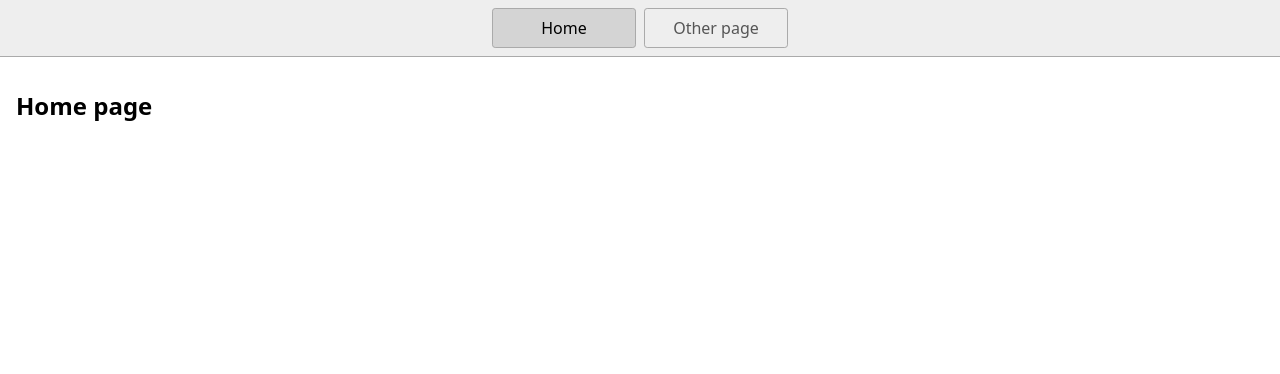
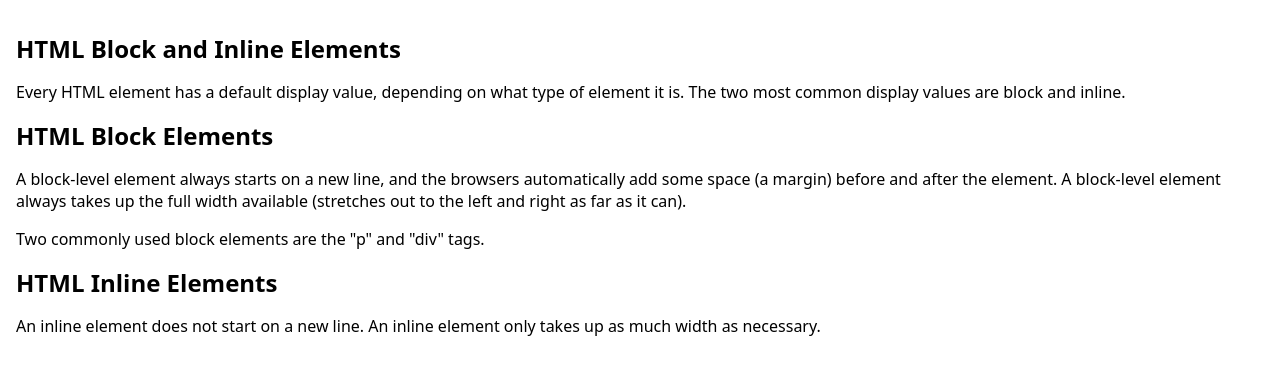
Before and after one commit to Tanjakidoy/HTML-Block-Inline-Elements, a website: page index.html in a window 1280 px wide. Drawn offline with Linux system fonts and the light colour scheme.

Commit message:
After Lesson

```diff
--- a/index.html
+++ b/index.html
@@ -4,20 +4,29 @@
     <title>Home</title>
     <meta charset="UTF-8" />
     <meta name="viewport" content="width=device-width" />
-    <!--
-      Need a visual blank slate?
-      Remove all code in `styles.css`!
-    -->
-    <link rel="stylesheet" href="styles.css" />
+        <link rel="stylesheet" href="styles.css" />
     <script type="module" src="script.js"></script>
+
   </head>
   <body>
-    <nav>
-      <a href="/" aria-current="page">Home</a>
-      <a href="/page2.html">Other page</a>
-    </nav>
+
     <main>
-      <h1>Home page</h1>
+      <h1>HTML Block and Inline Elements</h1>
+      <p>Every HTML element has a default display value, depending on what type of element it is.
+        The two most common display values are block and inline.</p>
+
+        <h1>HTML Block Elements</h1>
+
+        <p>A block-level element always starts on a new line, and the browsers automatically add some space (a margin) before and after the element.
+        A block-level element always takes up the full width available (stretches out to the left and right as far as it can).</p>
+        Two commonly used block elements are the "p" and "div" tags.
+
+        <h1>HTML Inline Elements</h1>
+
+        An inline element does not start on a new line.
+
+        An inline element only takes up as much width as necessary.
+
     </main>
   </body>
 </html>
```
Also changed, not shown: 1 other file.
